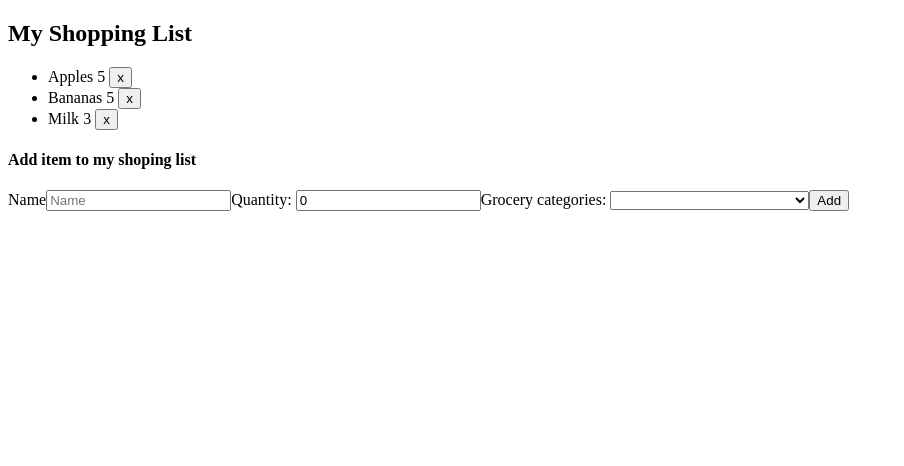
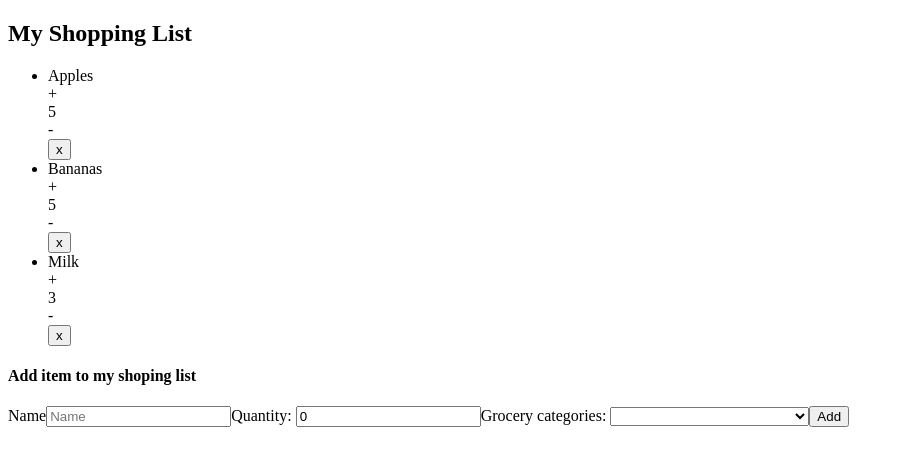
Before and after one commit to mangelesc/Shopping-List-App, an Angular app: page / in a window 1280 px wide. Shown: the top 466 px of the page, without its empty margins (0-904 px from the left). Built offline with nearby package versions, Linux system fonts and the light colour scheme.

Commit message:
Añadir o quitar cantidad

```diff
--- a/src/app/shopping-list/components/list/list.component.html
+++ b/src/app/shopping-list/components/list/list.component.html
@@ -3,13 +3,15 @@
   <li *ngFor =
       "let item of shoppingList;
       let i = index" >
-      <!-- <span> {{ i+1 }} </span> -->
-      <span> {{ item.name }} </span>
-      <span> {{ item.quantity }} </span>
-      <span [ngClass]="{
+      <div> {{ item.name }} </div>
+      <div>
+        <div (click)="onChangeQuantityItem(+1, item.id)">+</div>
+        <div> {{ item.quantity }} </div>
+        <div (click)="onChangeQuantityItem(-1, item.id)">-</div>
+      </div>
+      <div [ngClass]="{
         'VegFruits': item.type === 'Fruits and Vegetables'}">
-
-      </span>
+      </div>
       <button (click)="onDeleteItem(item.id)"> x </button>
   </li>
 </ul>
--- a/src/app/shopping-list/components/list/list.component.ts
+++ b/src/app/shopping-list/components/list/list.component.ts
@@ -22,4 +22,12 @@ export class ListComponent {
     if ( !id ) return;
     this.onDelete.emit(id);
   }
+
+  @Output()
+  public onChangeQuantity: EventEmitter<[number, string?]> = new EventEmitter();
+
+  onChangeQuantityItem (value:number, id?:string ): void {
+    if ( !id ) return;
+    this.onChangeQuantity.emit([value, id]);
+  }
 }
--- a/src/app/shopping-list/pages/main-page.component.html
+++ b/src/app/shopping-list/pages/main-page.component.html
@@ -1,6 +1,7 @@
 <app-shopping-list-list
   [shoppingList]="shoppingList"
-  (onDelete)="onDeleteItem($event)">
+  (onDelete)="onDeleteItem($event)"
+  (onChangeQuantity)="onChangeQuantityItem($event)">
 </app-shopping-list-list>
 
 <app-shopping-list-add-item
--- a/src/app/shopping-list/pages/main-page.component.ts
+++ b/src/app/shopping-list/pages/main-page.component.ts
@@ -23,4 +23,10 @@ export class MainPageComponent {
   onNewItem( item: Item ): void {
     this.ShoppingListService.addItem( item );
   }
+
+  onChangeQuantityItem (item: [number, string?]):void {
+    const value:number = item[0];
+    const id:string = item[1] || '';
+    this.ShoppingListService.increaseQuantity(value, id);
+  }
 }
--- a/src/app/shopping-list/services/shopping-list.service.ts
+++ b/src/app/shopping-list/services/shopping-list.service.ts
@@ -42,7 +42,7 @@ export class ShoppingListService {
     this._shoppingList = this._shoppingList.filter( item => item.id !== id );
   }
 
-  increaseQuantity (id:string, value : number): void {
+  increaseQuantity (value : number, id:string): void {
     this._shoppingList.forEach(item => {
       if (item.id === id){
         item.quantity += value;
```
